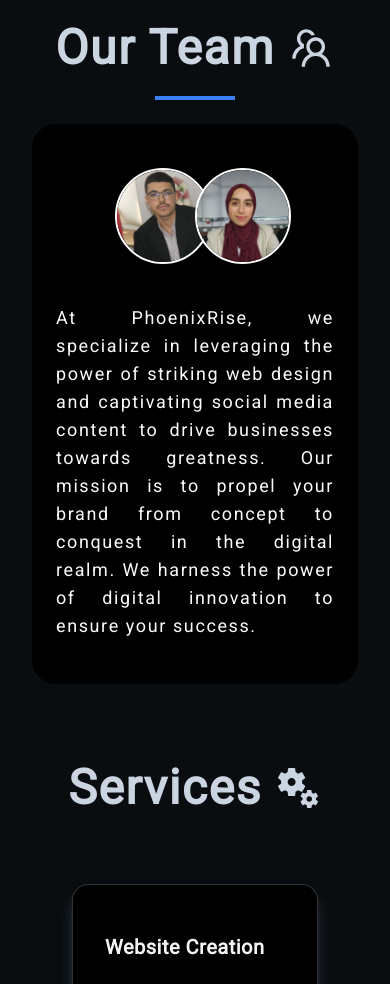
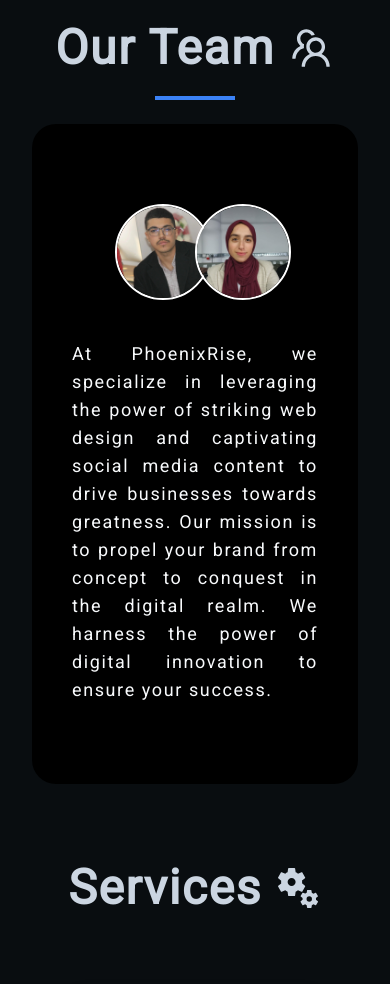
Before and after one commit to ayoubben18/phoenixrise, a Next.js app: page / in a window 390 px wide. Shown: the part 820-1804 px from the top of the page. Built offline with nearby package versions, Linux system fonts and the light colour scheme.

Commit message:
fix responsiveness

```diff
--- a/src/components/AboutUs.tsx
+++ b/src/components/AboutUs.tsx
@@ -6,8 +6,8 @@
         <div className='flex flex-col pb-20 gap-6 items-center justify-center min-h-1/2 tracking-widest'>
             <h1 className='title-section'>Our Team <AiOutlineTeam /></h1>
             <div className='h-1 bg-blue-500 w-20'/>
-            <div className=' flex flex-col bg-black rounded-3xl gap-10 py-11'><AnimatedTooltipPreview/>
-                <p className='text-justify text-lg px-6 sm:text-xl md:text-2xl  '>
+            <div className=' flex flex-col bg-black rounded-3xl gap-10 py-20'><AnimatedTooltipPreview/>
+                <p className='text-justify text-lg px-10 sm:text-xl md:text-2xl  '>
                     At PhoenixRise, we specialize in leveraging the power of
                     striking web design and captivating social media content to drive businesses towards greatness. Our
                     mission is to propel your brand from concept to conquest in the digital realm. We harness the power
```
